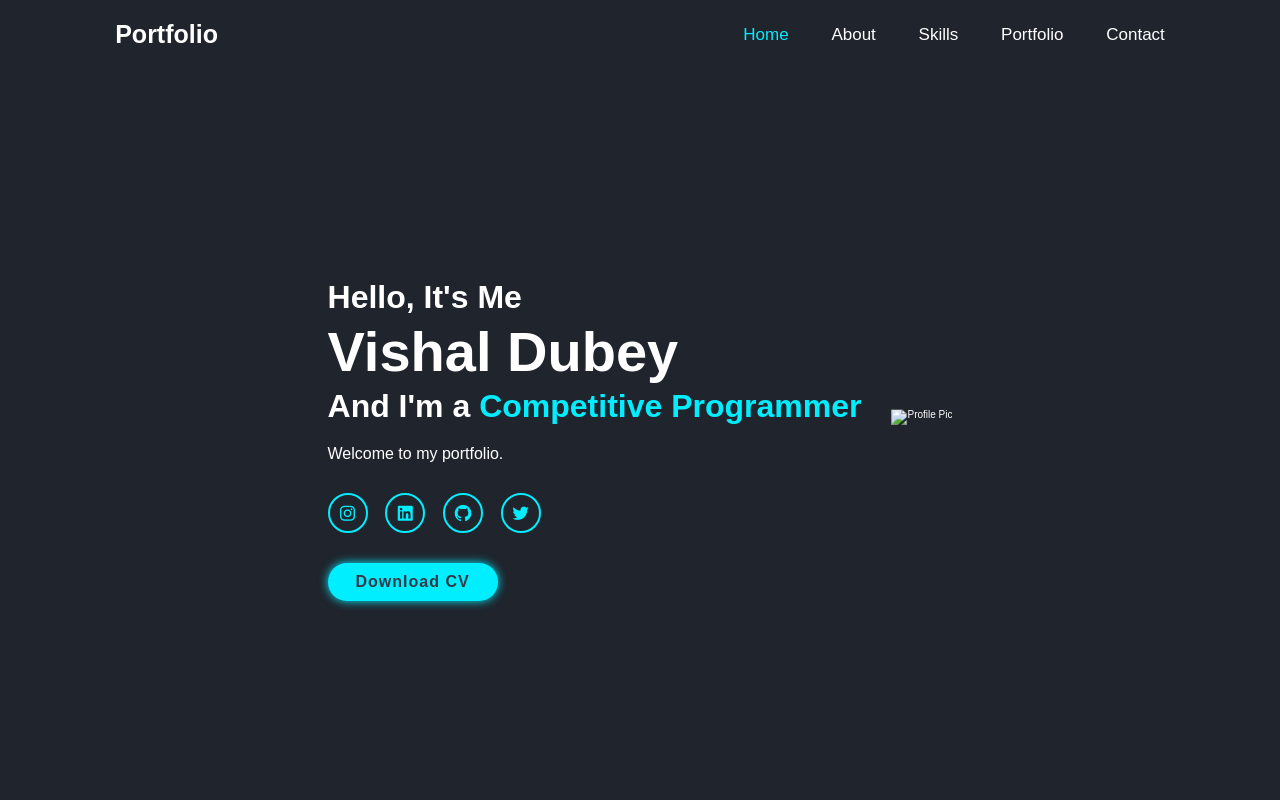
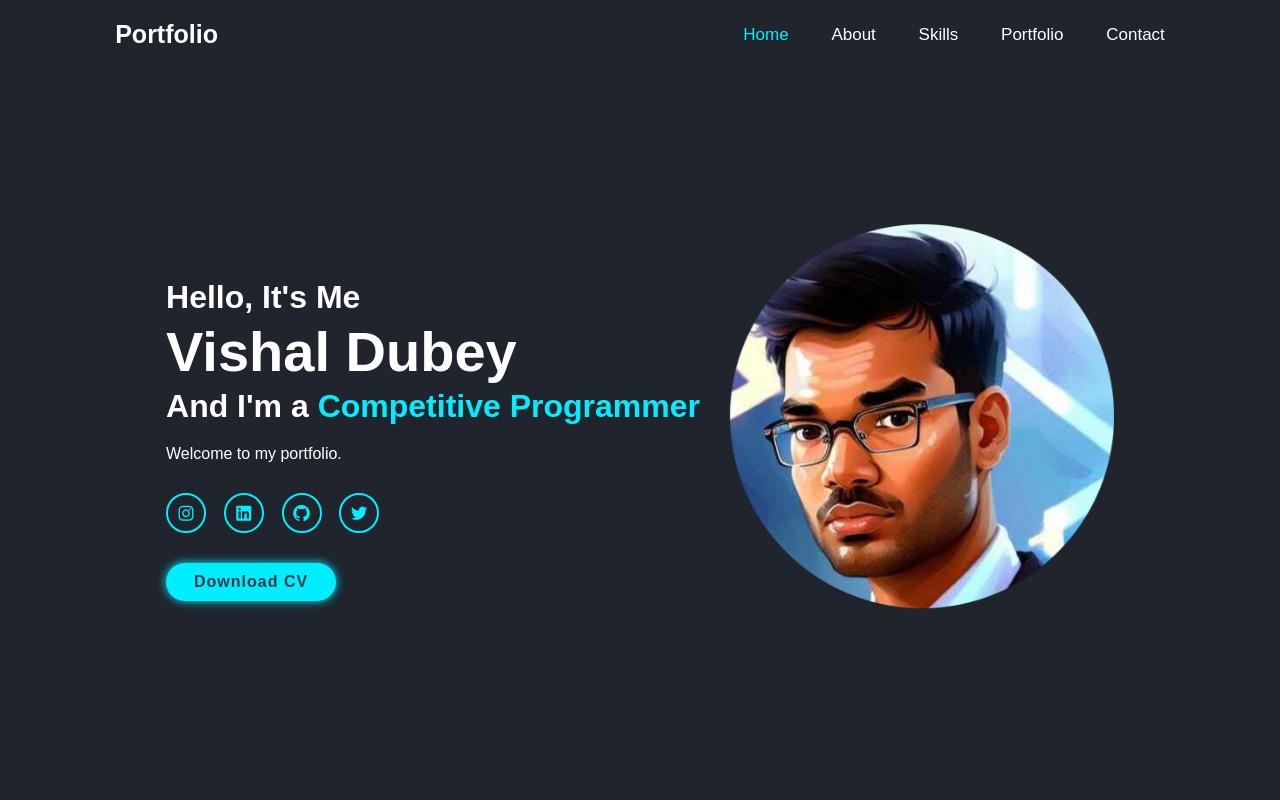
Before and after one commit to vishaldubey40/Portfolio, a plain HTML site: page index.html in a window 1280 px wide. Shown: the top 800 px of the page. Drawn offline with nearby package versions, Linux system fonts and the light colour scheme.

Commit message:
Update index.html

```diff
--- a/index.html
+++ b/index.html
@@ -42,7 +42,7 @@
             <a href="https://drive.google.com/file/d/1DiuMxeqs-C3KO3H4UraOS-vIEb5N-Nqm/view?usp=sharing" class="btn">Download CV</a>
         </div>
         <div class="home-img">
-            <img src=Avtar (1)-modified.png" alt="Profile Pic">
+            <img src="Avtar (1)-modified.png" alt="Profile Pic">
         </div>
     </section>
     <section class="about" id="about">
```
